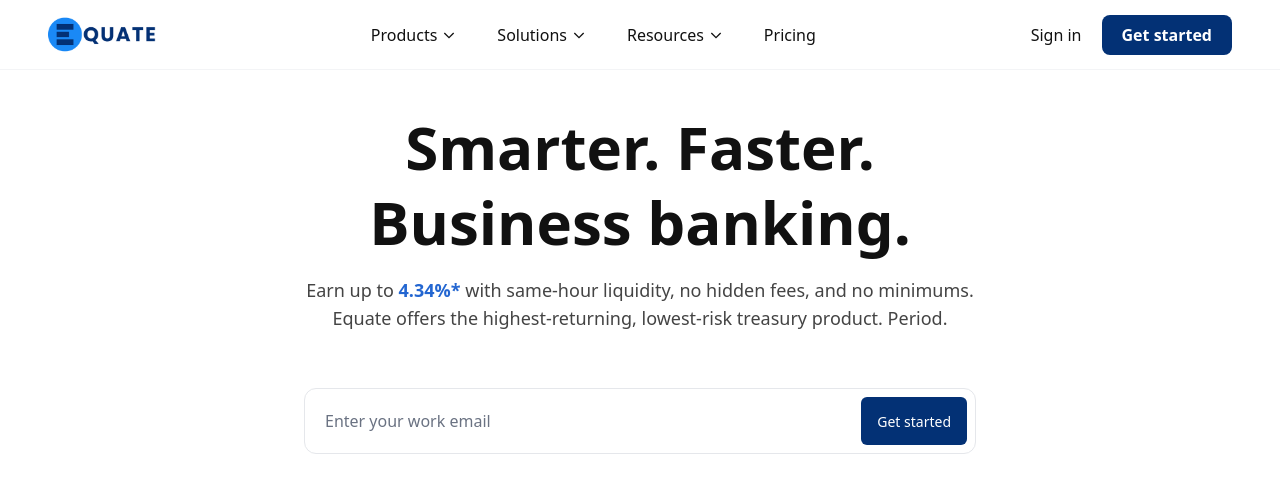
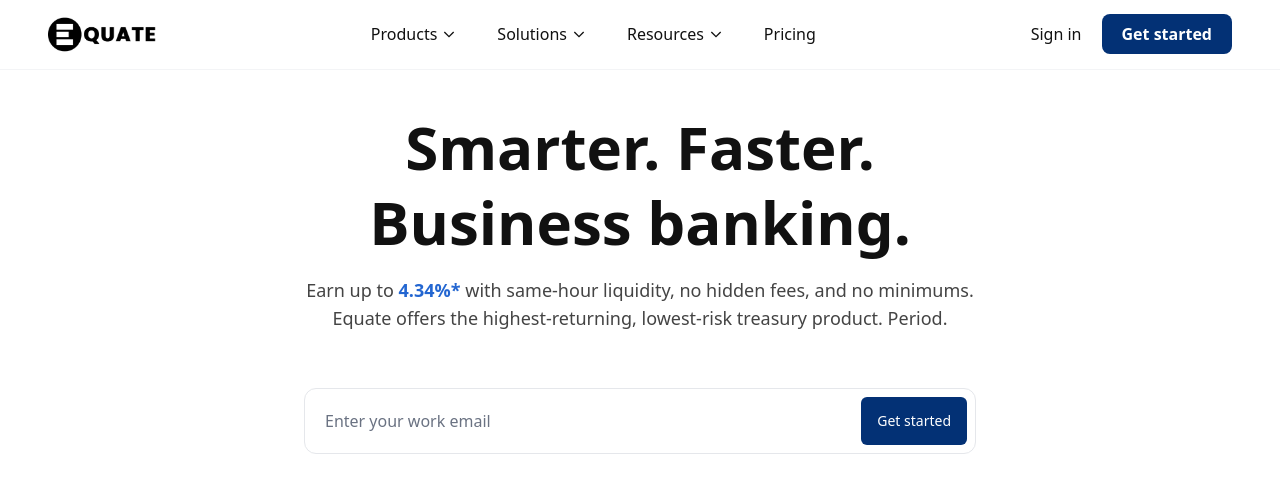
Before and after one commit to Moon19665/equate, a Next.js app: page / in a window 1280 px wide. Shown: the top 492 px of the page. Built offline with nearby package versions, Linux system fonts and the light colour scheme; grey boxes are pictures that could not be loaded.

Commit message:
logo changed

```diff
--- a/src/components/Navbar.jsx
+++ b/src/components/Navbar.jsx
@@ -591,7 +591,7 @@ export default function Navbar() {
       <div className="max-w-[1920px] mx-auto flex items-center justify-between px-3 md:px-12">
         <Link href="/" className="flex items-center gap-2 py-3">
           <img
-            src="/logo.png"
+            src="/assets/bw-logo.png"
             alt="Brex Logo"
             className="w-auto"
             style={{ maxWidth: "120px" }}
```
Also changed, not shown: public/assets/bw-logo.png (added).
